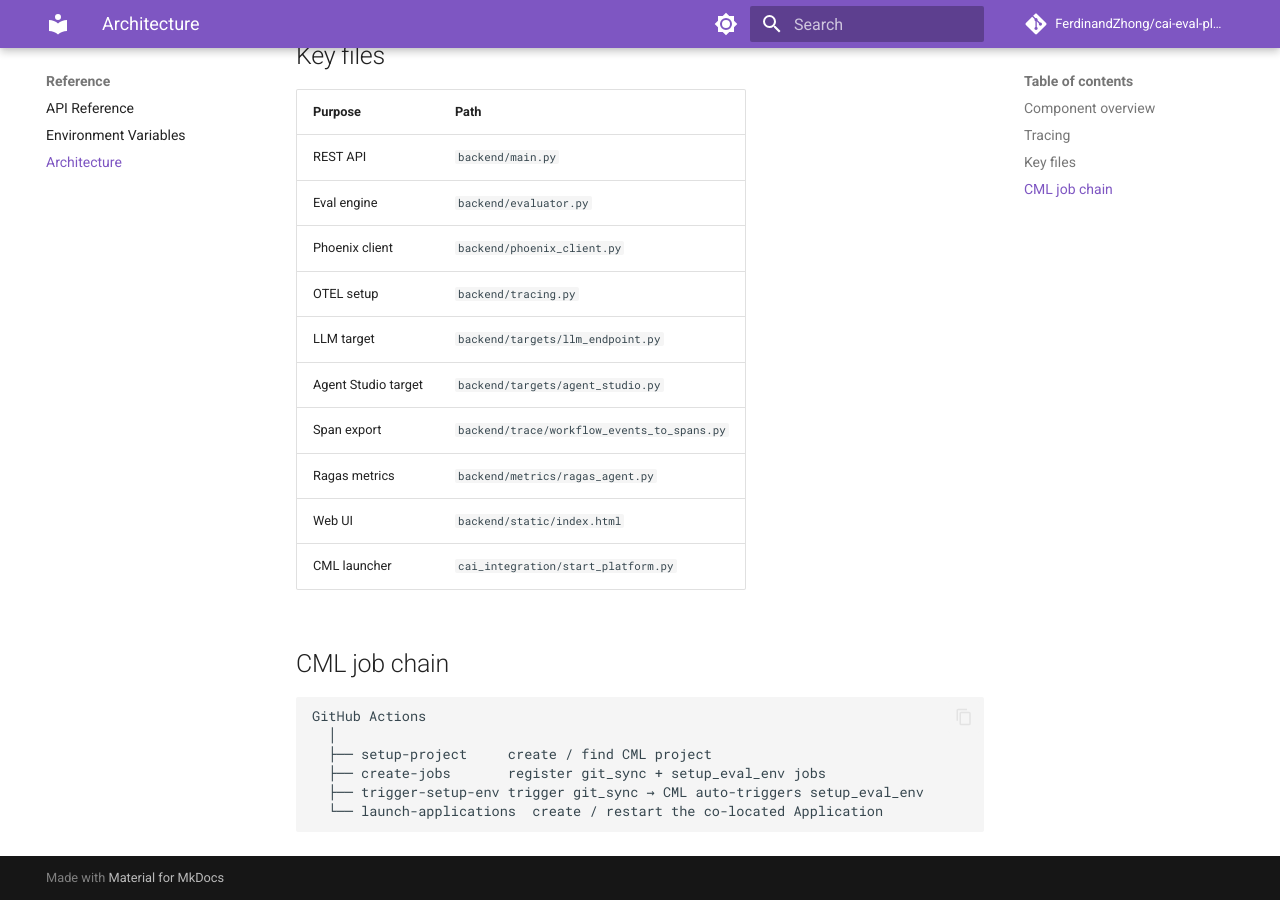
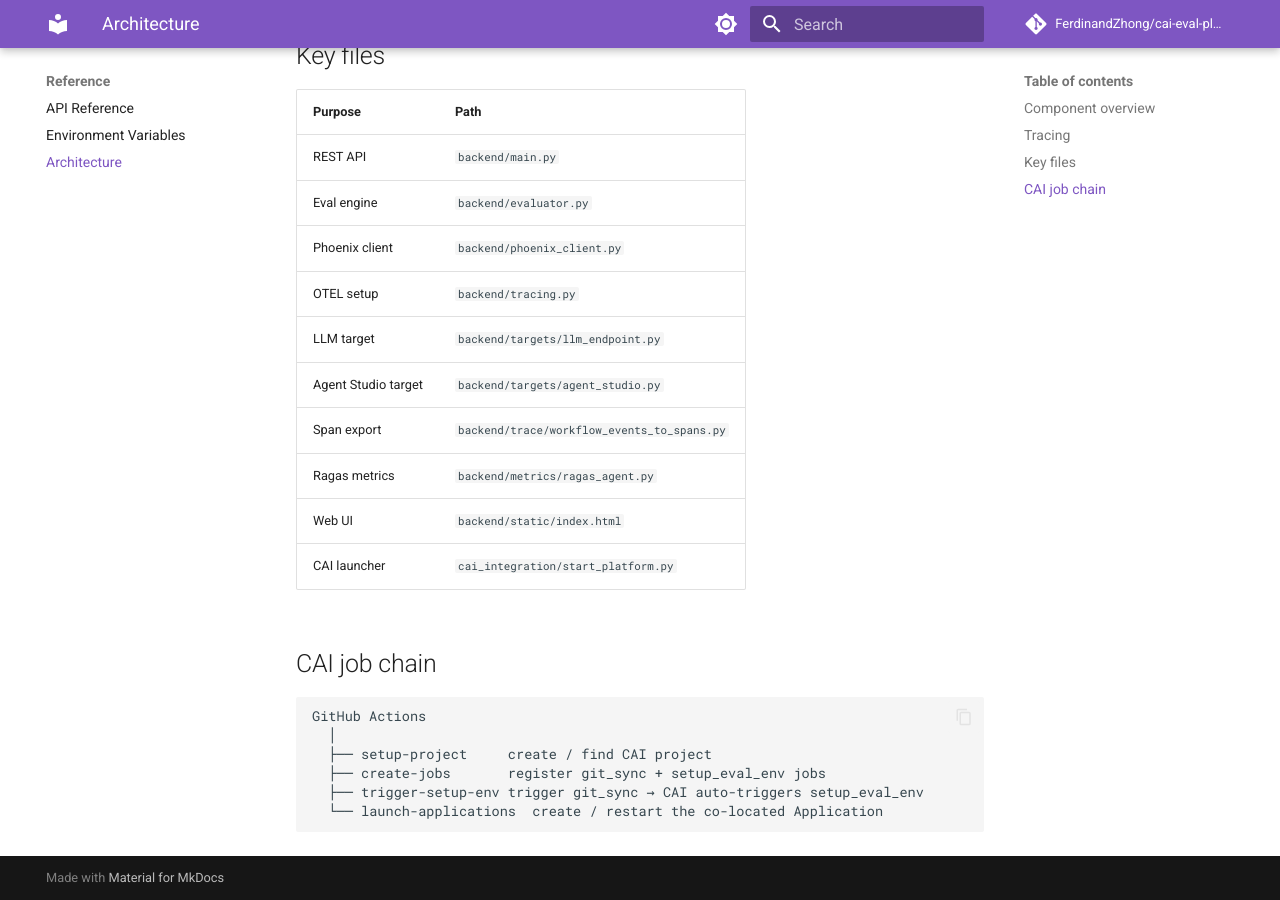
Before and after one commit to FerdinandZhong/cai-eval-platform, an MkDocs documentation site: the page built from docs/reference/architecture.md, in a window 1280 px wide and 900 px high, scrolled down 1671 px. Built offline with MkDocs 1.6.1 and Material for MkDocs 9.7.7, drawn with Linux system fonts in a browser that asks for light colours; comment, search, counter and statistics services are not loaded; some of the changed text lies outside the part shown.

Commit message:
Split deployment docs: CAII Applications and CAI Workbench as peer options
- Add docs/getting_started/deploy_caii_applications.md — standalone page
  for CAII (Kubernetes) deployment with Docker image, full 4-step UI flow,
  both screenshots (create form + instance config)
- Add docs/getting_started/deploy_cai_workbench.md — standalone page for
  CAI Workbench source-based deployment (GitHub Actions / in-project / UI)
- Remove deploy_cml.md (replaced by the two above)
- Update mkdocs.yml nav: CAII Applications and CAI Workbench as peer entries
- Rename all remaining "CML" → "CAI" across reference docs (env_vars, architecture)
- index.md quick links updated to point to both new pages

Co-Authored-By: Claude <noreply@anthropic.com>

````diff
--- a/docs/reference/architecture.md
+++ b/docs/reference/architecture.md
@@ -4,7 +4,7 @@
 
 ```
 ┌─────────────────────────────────────────────────────┐
-│                  CML Application                     │
+│                  CAI Application                     │
 │                                                     │
 │   nginx (CDSW_APP_PORT)                             │
 │     ├── /        →  Phoenix  (:6006)                │
@@ -48,15 +48,15 @@ For Agent Studio workflows, `crew_task_*` events are converted to child spans.
 | Span export | `backend/trace/workflow_events_to_spans.py` |
 | Ragas metrics | `backend/metrics/ragas_agent.py` |
 | Web UI | `backend/static/index.html` |
-| CML launcher | `cai_integration/start_platform.py` |
+| CAI launcher | `cai_integration/start_platform.py` |
 
-## CML job chain
+## CAI job chain
 
 ```
 GitHub Actions
   │
-  ├── setup-project     create / find CML project
+  ├── setup-project     create / find CAI project
   ├── create-jobs       register git_sync + setup_eval_env jobs
-  ├── trigger-setup-env trigger git_sync → CML auto-triggers setup_eval_env
+  ├── trigger-setup-env trigger git_sync → CAI auto-triggers setup_eval_env
   └── launch-applications  create / restart the co-located Application
 ```
--- a/mkdocs.yml
+++ b/mkdocs.yml
@@ -50,7 +50,8 @@ nav:
       - Quick Start: getting_started/quickstart.md
       - Deployment:
           - Docker: getting_started/deploy_docker.md
-          - CML / CAI Workbench: getting_started/deploy_cml.md
+          - CAI Workbench: getting_started/deploy_cai_workbench.md
+          - CAII Applications: getting_started/deploy_caii_applications.md
   - Evaluation:
       - Datasets: evaluation/datasets.md
       - LLM Endpoint: evaluation/llm_endpoint.md
````
Also changed, not shown: docs/getting_started/deploy_cai_workbench.md (added, +68 -0 lines), docs/getting_started/deploy_caii_applications.md (added, +59 -0 lines), docs/getting_started/deploy_cml.md (deleted, +0 -136 lines), docs/index.md (+2 -2 lines), docs/reference/env_vars.md (+4 -4 lines).
